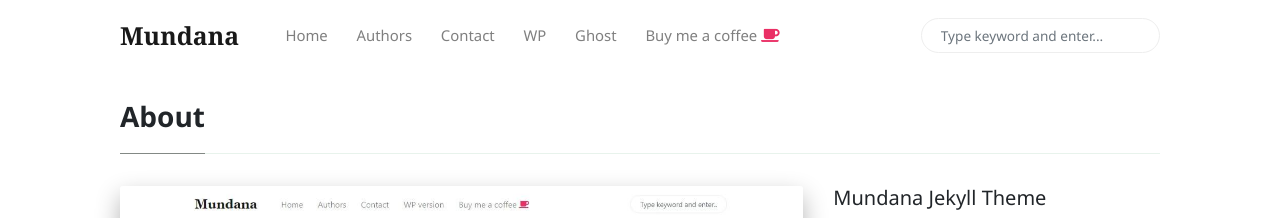
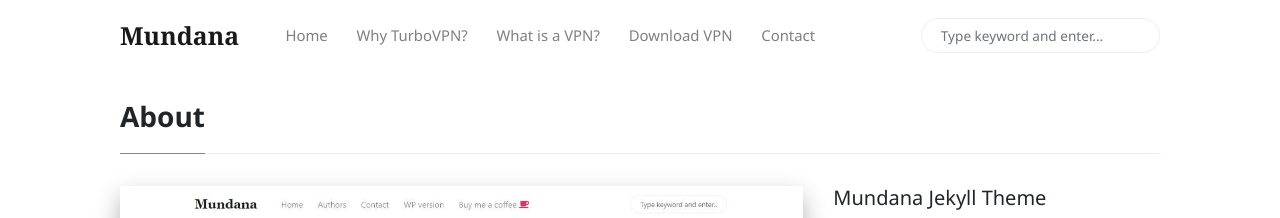
Before and after one commit to topaifree/topaifree.github.io, a Jekyll site: the page built from _pages/about.md, in a window 1280 px wide. Shown: the top 218 px of the page. Built offline with Jekyll 4.4.1, drawn with Linux system fonts in a browser that asks for light colours; nearby versions of some CDN libraries; comment, search, counter and statistics services are not loaded.

Commit message:
Update menu-header.html

```diff
--- a/_includes/menu-header.html
+++ b/_includes/menu-header.html
@@ -1,20 +1,17 @@
 <!--  Replace menu links here -->
 
 <li class="nav-item">
-<a class="nav-link" href="{{site.baseurl}}/index.html">Home</a>
+<a class="nav-link" href="{{site.baseurl}}/">Home</a>
 </li>
 <li class="nav-item">
-<a class="nav-link" href="{{site.baseurl}}/authors-list.html">Authors</a>
+<a target="_blank" class="nav-link" href="{{site.baseurl}}/features.html">Why TurboVPN?</a>
+</li>
+<li class="nav-item">
+<a target="_blank" class="nav-link" href="{{site.baseurl}}/what-is-vpn.html">What is a VPN?</a>
+</li>
+<li class="nav-item">
+<a target="_blank" class="nav-link" href="{{site.baseurl}}/download.html">Download VPN</a>
 </li>
 <li class="nav-item">
 <a class="nav-link" href="{{site.baseurl}}/contact.html">Contact</a>
 </li>
-<li class="nav-item">
-<a target="_blank" class="nav-link" href="https://www.wowthemes.net/themes/mundana-wordpress/">WP</a>
-</li>
-<li class="nav-item">
-<a target="_blank" class="nav-link" href="https://www.wowthemes.net/themes/mundana-ghost/">Ghost</a>
-</li>
-<li class="nav-item">
-<a target="_blank" class="nav-link" href="https://www.wowthemes.net/donate/">Buy me a coffee <i class="fa fa-coffee text-danger"></i></a>
-</li>
```
